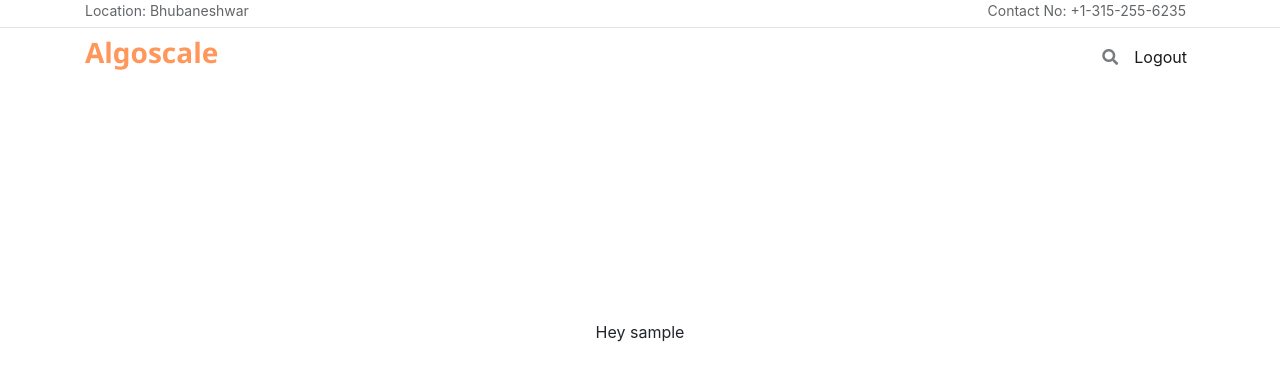
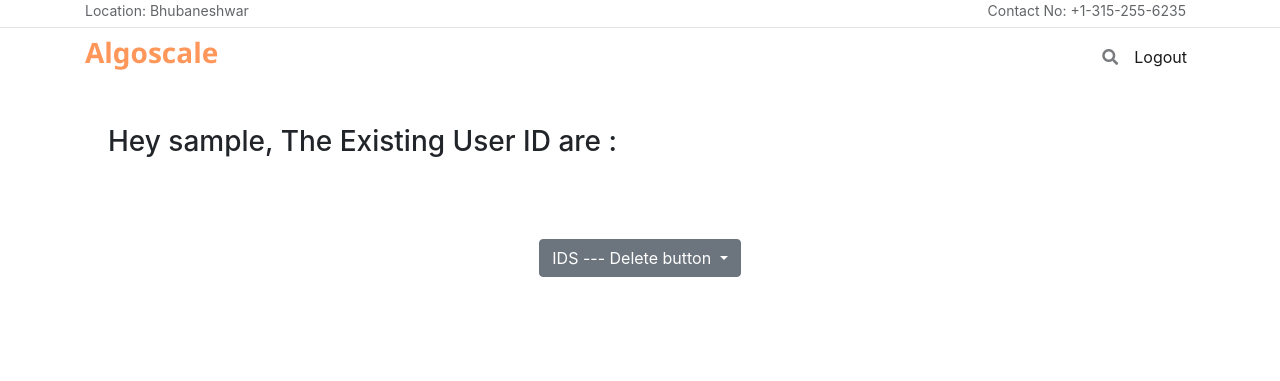
Before and after one commit to Subham-Mishra/Algoscale_Task_Repo, a Django app: page / in a window 1280 px wide. Shown: the top 381 px of the page. Run offline with Django 3.2, Linux system fonts and the light colour scheme; the visitor is signed in with stand-in values (Sample User, id 1); data comes from the database, SQL or seed files in the repository; some libraries are stand-ins or nearby versions; some web fonts are replaced.

Commit message:
Completed Assigned Tasks
1.  An Admin login page
2.  Validate ID and Password
3.  If Valid, redirect to the profile page.
4.  If Invalid, redirect to a Signup page.
5.  Post Login/Signup, display all existing User ID on profile page using a dropdown list.
6.  Delete button to delete the selected User ID from the database.
7.  Logout.

```diff
--- a/users/templates/users/index.html
+++ b/users/templates/users/index.html
@@ -5,13 +5,12 @@
 <head>
     <meta charset="utf-8" />
     <meta name="viewport" content="width=device-width, initial-scale=1.0" />
-    <title>Ouro | Jewellery Collections</title>
+    <title>Algoscale</title>
     <link rel="stylesheet"
         href="https://cdnjs.cloudflare.com/ajax/libs/twitter-bootstrap/4.5.0/css/bootstrap.min.css" />
     <link rel="stylesheet" href="https://fonts.googleapis.com/css?family=Actor" />
     <link rel="stylesheet" href="https://fonts.googleapis.com/css?family=Alegreya+SC" />
     <link rel="stylesheet" href="https://use.fontawesome.com/releases/v5.12.0/css/all.css" />
-    <link rel="stylesheet" href="{% static '\root\css\styles.css' %}" />
 </head>
 
 <body>
@@ -47,18 +46,18 @@
                         </li>
                         {% if user.is_authenticated %}
                         <li class="nav-item" role="presentation">
-                            <a class="nav-link active" data-bs-hover-animate="pulse" href="/users/logout">Logout</a>
+                            <a class="nav-link active" data-bs-hover-animate="pulse" href="/logout">Logout</a>
                         </li>
                         {% else %}
                         <li class="nav-item" role="presentation">
                             <a type="button" data-bs-hover-animate="pulse" class="btn btn-outline secondary"
-                                data-toggle="modal" data-target="#LoginModal">
+                                href="/login_page">
                                 Login
                             </a>
                         </li>
                         <li class="nav-item" role="presentation">
                             <a type="button" data-bs-hover-animate="pulse" class="btn btn-outline secondary"
-                                data-toggle="modal" data-target="#registerModal">
+                                href="/signup_page">
                                 Sign-up
                             </a>
                         </li>
@@ -68,103 +67,30 @@
             </div>
         </nav>
 
-        <div class="modal fade" id="LoginModal" tabindex="-1" role="dialog" aria-labelledby="LoginModal"
-            aria-hidden="true">
-            <div class="modal-dialog modal-dialog-centered" role="document">
-                <div class="modal-content">
-                    <div class="modal-header">
-                        <h5 class="modal-title" id="LoginModal">Login Here</h5>
-                        <button type="button" class="close" data-dismiss="modal" aria-label="Close">
-                            <span aria-hidden="true">&times;</span>
-                        </button>
-                    </div>
-                    <div class="modal-body">
-                        <form action='/users/login/' method="POST">
-                            {% csrf_token %}
-                            <div class="form-grp">
-                                <div class="form-group">
-                                    <input class="form-control item" type="text" name="user_name" id="usernamelgin"
-                                        placeholder='Username' required />
-                                </div>
-
-                                <div class="form-group">
-                                    <input class="form-control item" type="password" name="user_password"
-                                        id="user_password_lgin" placeholder='Password' required />
-                                </div>
-                                <br />
-                                <div class="form-group">
-                                    <button type="submit" class="btn btn-outline-secondary btn-block">
-                                        Sign-In!
-                                    </button>
-                                </div>
-                                <br>
-                            </div>
-                        </form>
-                    </div>
-                </div>
-            </div>
-        </div>
-
-        <div class="modal fade" id="registerModal" tabindex="-1" role="dialog" aria-labelledby="registerModal"
-            aria-hidden="true">
-            <div class="modal-dialog modal-dialog-centered" role="document">
-                <div class="modal-content">
-                    <div class="modal-header">
-                        <h5 class="modal-title" id="registerModalTitle">Register Here</h5>
-                        <button type="button" class="close" data-dismiss="modal" aria-label="Close">
-                            <span aria-hidden="true">&times;</span>
-                        </button>
-                    </div>
-                    <div class="modal-body">
-                        <form action='/users/signup/' method="POST">
-                            {% csrf_token %}
-                            <div class="form-grp">
-                                <div class="form-group">
-                                    <input class="form-control item" name="user_name" type="text" id="usernamesignup"
-                                        placeholder='Username (Only Letters and Numbers allowed)' required />
-                                </div>
-
-                                <div class="form-group"><input class="form-control item" type="email" name="user_email"
-                                        id="email" placeholder='Email (name@domain.com)' required />
-                                </div>
-
-                                <div class="form-group"><input class="form-control item" type="text" name="fname"
-                                        id="fname" placeholder='First Name' required />
-                                </div>
-
-                                <div class="form-group"><input class="form-control item" type="text" name="lname"
-                                        id="lname" placeholder='Last Name' required />
-                                </div>
-
-                                <div class="form-group">
-                                    <input class="form-control item" type="password" name="user_password_1"
-                                        id="user_password_1" placeholder='Create Password' required />
-                                </div>
-                                <div class="form-group"><input class="form-control item" type="password"
-                                        name="user_password_2" id="user_password_2" placeholder='Confirm Password'
-                                        required />
-                                </div>
-                                <br />
-                                <div class="form-group">
-                                    <button type="submit" class="btn btn-outline-secondary btn-block">
-                                        Sign-Up !
-                                    </button>
-                                </div>
-                            </div>
-                        </form>
-                    </div>
-                </div>
-            </div>
-        </div>
-    </div>
-
         {% block content %}
 
 
-    <div class='text-center' style="margin-top: 25%;">
+        <div class='text-center' style="margin-top: 10%;">
             <div class="container my-5">
                 {% if user.is_authenticated %}
-            <p>Hey {{ request.user }}</p>
+                <h3 style="margin-left: -50%;">Hey {{ request.user }}, The Existing User ID are :</h3>
+                <br><br>
+                <br>
+
+
+
+                <div class="dropdown">
+                    <button class="btn btn-secondary dropdown-toggle" type="button" id="dropdownMenuButton"
+                        data-toggle="dropdown" aria-haspopup="true" aria-expanded="false">
+                        IDS --- Delete button
+                    </button>
+                    <div class="dropdown-menu" aria-labelledby="dropdownMenuButton">
+                        {% for i in users %}
+                        <li class="dropdown-item">{{i.id}} - {{i}} - <a href="delete/{{i.id}}"
+                                class="btn btn-outline-danger btn-sm">Delete</a></li>
+                        {% endfor %}</div>
+                </div>
+
                 {% else %}
                 <p>Please Login to view your Profile and other details</p>
                 {% endif %}
@@ -174,7 +100,8 @@
 
 
         <script src="https://cdnjs.cloudflare.com/ajax/libs/jquery/3.5.1/jquery.min.js"></script>
-    <script src="https://cdnjs.cloudflare.com/ajax/libs/twitter-bootstrap/4.5.0/js/bootstrap.bundle.min.js"></script>
+        <script
+            src="https://cdnjs.cloudflare.com/ajax/libs/twitter-bootstrap/4.5.0/js/bootstrap.bundle.min.js"></script>
         {% block js %} {% endblock %}
 </body>
 
--- a/users/urls.py
+++ b/users/urls.py
@@ -3,5 +3,11 @@ from django.urls import path,include
 from . import views
 
 urlpatterns = [
-    path('', views.index, name='index')
+    path('', views.index, name='index'),
+    path('signup_page/',views.signuppage,name='signup_page'),
+    path('login_page/',views.loginpage,name='login_page'),
+    path('login/',views.handleLogin,name='login'),
+    path('logout/',views.handleLogout,name='logout'),
+    path('signup/',views.handleSignup,name='signup'),
+    path('delete/<str:pk>', views.delete, name='delete')
 ]
--- a/users/views.py
+++ b/users/views.py
@@ -1,6 +1,65 @@
-from django.shortcuts import render
+from django.shortcuts import render,redirect
+from django.contrib.auth import authenticate, login, logout
+from django.contrib.auth.models import User
 
 # Create your views here.
 def index(request):
-    params={}
+    users = User.objects.all()
+    params={'users':users}
     return render(request,'users/index.html',params)
+
+def loginpage(request):
+    return render(request,'users/login.html')
+
+def signuppage(request):
+    return render(request,'users/signup.html')
+
+
+
+def handleLogin(request):
+    if request.method == 'POST':
+        # Getting POST data
+        username = request.POST['user_name']
+        password = request.POST['user_password']
+        user = authenticate(username=username, password=password)
+        if user is not None:
+            login(request, user)
+            return redirect('index')
+        else:
+            return redirect('/signup_page')
+    else:
+        return redirect('index')
+
+
+def handleLogout(request):
+    logout(request)
+    return redirect('index')
+
+def handleSignup(request):
+    if request.method == 'POST':
+        # Getting POST data
+        username = request.POST['user_name']
+        email = request.POST['user_email']
+        pass_1 = request.POST['user_password_1']
+        pass_2 = request.POST['user_password_2']
+
+        # if pass_1 != pass_2:
+        #     messages.error(request, "Passwords don't match")
+        #     return redirect('/')
+
+        myuser = User.objects.create_user(username, email, pass_1)
+        myuser.save()
+        user = authenticate(username=username, password=pass_1)
+        if user is not None:
+            login(request, user)
+            return redirect('index')
+        else:
+            return redirect('/signup_page')
+    else:
+        return redirect('index')
+
+
+def delete(request,pk):
+    userDelete = User.objects.get(id=pk)
+    userDelete.delete()
+    return redirect('/logout')
```
Also changed, not shown: users/templates/users/login.html (added, +30 -0 lines), users/templates/users/signup.html (added, +38 -0 lines). Lines whose indentation alone changed are shown as unchanged.
